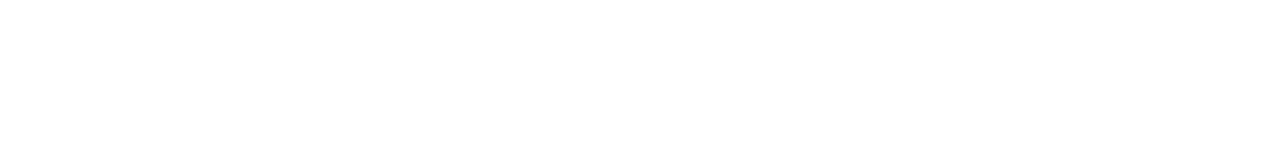
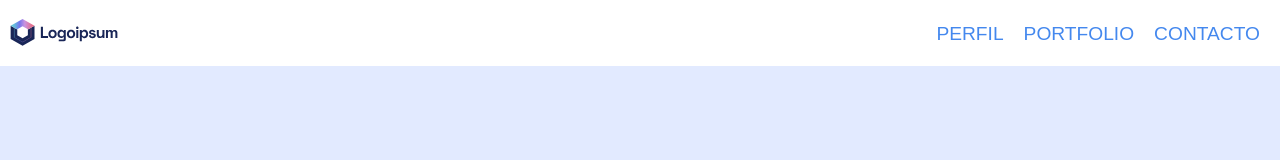
Before and after one commit to PedroJoseGF/ejercicioGIT, a plain HTML site: page index.html in a window 1280 px wide. Drawn offline with nearby package versions, Linux system fonts and the light colour scheme.

Commit message:
Maquetación Header

```diff
--- a/index.html
+++ b/index.html
@@ -4,9 +4,35 @@
     <meta charset="UTF-8">
     <meta name="viewport" content="width=device-width, initial-scale=1.0">
     <link rel="stylesheet" href="style.css">
-    <title>Document</title>
+    <link rel="stylesheet" href="https://cdn.jsdelivr.net/npm/bootstrap-icons@1.11.3/font/bootstrap-icons.min.css"/>
+    <title>Ejercicio GIT</title>
 </head>
 <body>
-
+    <!-- HEADER -->
+    <header class="header">
+        <input type="checkbox" id="open-menu" class="header__checkbox" />
+        <label for="open-menu" class="header__open-nav-buttom" role="buttom"><i class="bi bi-three-dots-vertical"></i></label>
+        <!-- LOGO -->
+        <div class="header__logo-container">
+          <img
+            src="logo.svg"
+            alt="Logo Pedro José García Fernández"
+            class="header__logo logo--desktop"
+          />
+          <img
+            src="logo-movil.svg"
+            alt="Logo Pedro José García Fernández"
+            class="header__logo logo--mobile"
+          />
+        </div>
+        <!-- MENU -->
+        <nav class="header__nav">
+          <ul class="header__nav-list">
+            <li class="header__nav-item"><a href="">PERFIL</a></li>
+            <li class="header__nav-item"><a href="">PORTFOLIO</a></li>
+            <li class="header__nav-item"><a href="">CONTACTO</a></li>
+          </ul>
+        </nav>
+    </header>
 </body>
 </html>
--- a/style.css
+++ b/style.css
@@ -0,0 +1,142 @@
+/*  Color Principal: #4488ee
+    Color Secundario: #e2eaff
+    Color Alternativo: #18233f */
+* {
+    box-sizing: border-box;
+}
+
+body {
+    margin: 0;
+    font-family: sans-serif;
+    background-color: #e2eaff;
+    color: #18233f;
+}
+
+body, div, header, ul, li, a {
+    padding: 0;
+}
+
+/* ---- HEADER SECTION ---- */
+header {
+    position: fixed;
+    width: 100%;
+}
+
+.header {
+    background-color: #fff;
+    display: flex;
+    justify-content: space-between;
+    align-items: center;
+    position: relative;
+    text-align: center;
+    font-size: 1.3rem;
+    top: 0;
+    z-index: 10;
+    width: 100%;
+}
+
+.header__checkbox {
+    display: none;
+}
+
+.header__open-nav-buttom {
+    color:  #4488ee;
+    font-size: 2rem;
+    font-weight: 600;
+    position: absolute;
+    right: 30px;
+}
+
+.header__nav {
+    display: none;
+    background-color: #fff;
+    position: absolute;
+    height: 100dvh;
+    width: 100dvw;
+    top: 0;
+    z-index: -1;
+}
+
+.header__checkbox:checked ~ .header__nav {
+    display: block;
+}
+
+.header__nav-list {
+    display: flex;
+    flex-direction: column;
+    height: 100dvh;
+    justify-content: space-evenly;
+}
+
+.header__nav-item {
+    list-style-type: none;
+}
+
+.header__nav-item a {
+    color: #4488ee;
+    text-decoration: none;
+    font-size: 1.4rem;
+}
+
+.header__logo-container {
+    font-size: 0;
+    line-height: 0;
+}
+
+.header__logo {
+    max-width: 100%;
+    width: 128px;
+    padding: 10px;
+}
+
+.logo--mobile {
+    display: block;
+    height: 80px;
+}
+
+.logo--desktop {
+    display: none;
+}
+
+/* ---- HEADER QUERIES ---- */
+
+@media screen and (min-width: 600px) {
+    header {
+        position: static;
+    }
+
+    .header__nav {
+        display: block;
+        position: static;
+        width: auto;
+        height: auto;
+        z-index: -1;
+    }
+
+    .header__nav-list {
+        flex-direction: row;
+        width: auto;
+        height: auto;
+        gap: 20px;
+        padding-right: 20px;
+    }
+
+    .header__open-nav-buttom {
+        display: none;
+    }
+
+    .header__nav-item a {
+        font-size: 1.2rem;
+    }
+
+    .logo--mobile {
+        display: none;
+    }
+
+    .logo--desktop {
+        display: block;
+    }
+
+}
+
+/* ---- HEADER END ---- */
```
Also changed, not shown: logo-movil.svg (added), logo.svg (added).
